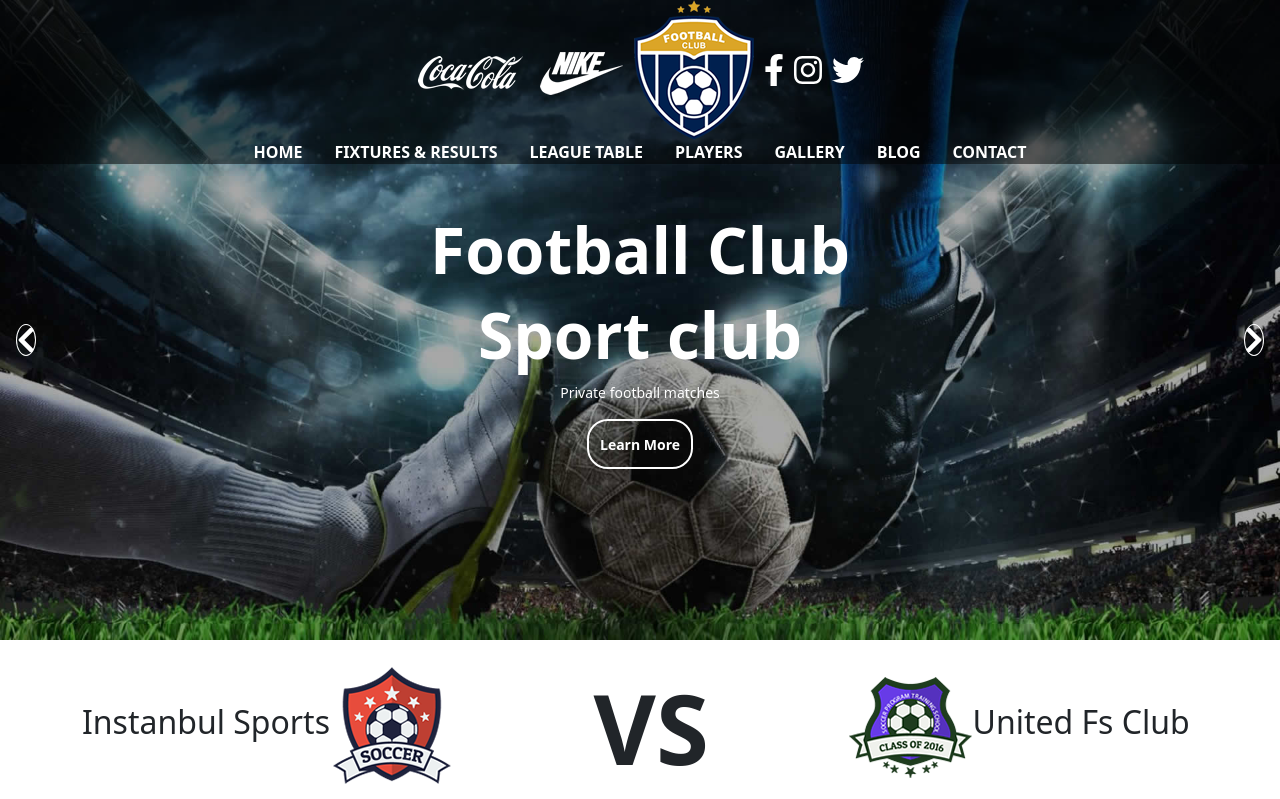
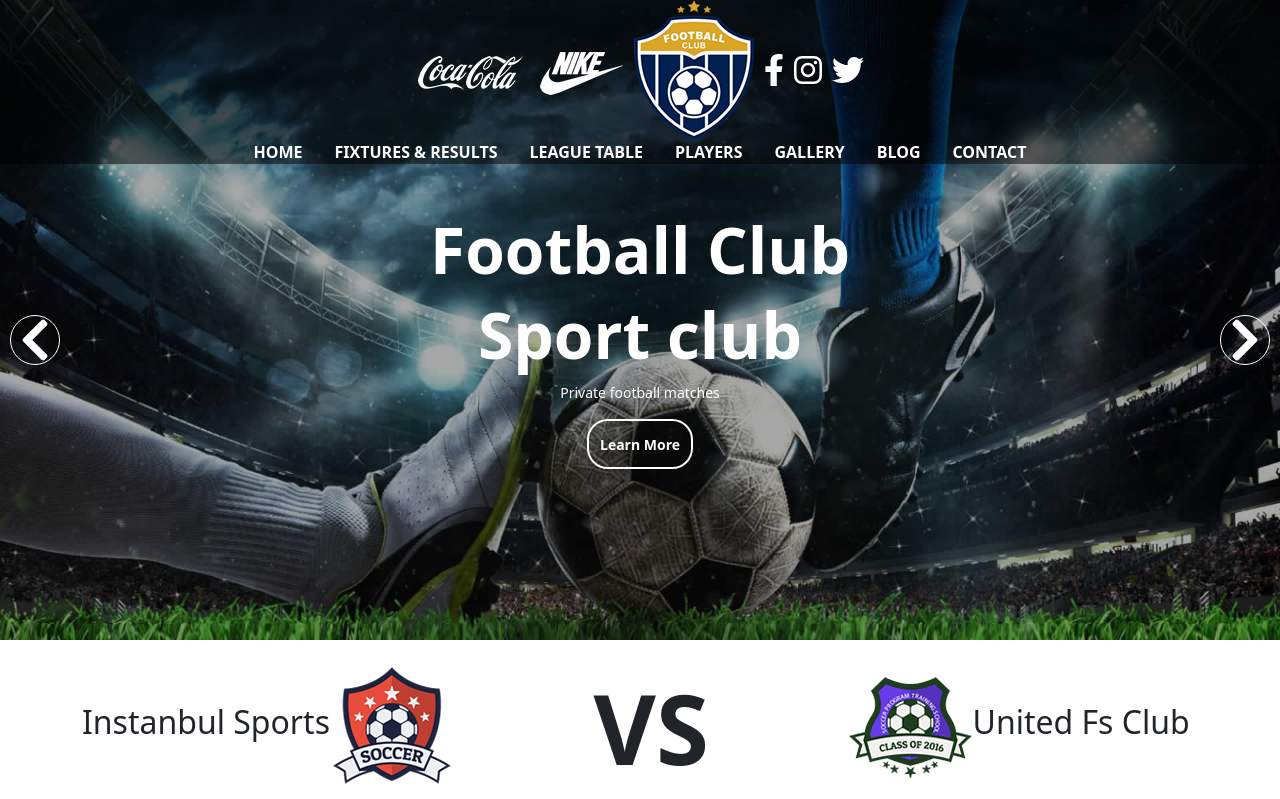
Before and after one commit to AlessioAbbati/proj-html-vuejs, a Vue app: page / in a window 1280 px wide. Shown: the top 799 px of the page. Built offline with nearby package versions, Linux system fonts and the light colour scheme.

Commit message:
mod chevron header

```diff
--- a/src/components/AppHeader.vue
+++ b/src/components/AppHeader.vue
@@ -69,14 +69,18 @@
             </nav>
         </div>
         <div class="carousel d-flex justify-content-between align-items-center">
-            <font-awesome-icon class="chevron" :icon="['fas', 'chevron-left']" />
+            <div class="chevron_circle">
+                <font-awesome-icon class="chevron" :icon="['fas', 'chevron-left']" />
+            </div>
             <div class="text d-flex flex-column align-items-center">
                 <h1>Football Club</h1>
                 <h1>Sport club</h1>
                 <small>Private football matches</small>
                 <button><small>Learn More</small></button>
             </div>
-            <font-awesome-icon class="chevron" :icon="['fas', 'chevron-right']" />
+            <div class="chevron_circle">
+                <font-awesome-icon class="chevron" :icon="['fas', 'chevron-right']" />
+            </div>
         </div>
     </header>
 </template>
@@ -114,12 +118,22 @@
             font-weight: 600;
         }
     }
-        .chevron {
-           color: white;
-           border: 1px solid white;
-           border-radius: 100%;
-           font-size: 2rem;
-           margin: 0 1rem;
+        .chevron_circle {
+            position: relative;
+            width: 70px;
+            height: 70px;
+           .chevron {
+                color: white;
+                border: 1px solid white;
+                position: absolute;
+                top: 50%;
+                left: 50%;
+                transform: translate(-50%, -50%);
+                border-radius: 50%;
+                width: 50px;
+                height: 50px;
+                box-sizing: border-box;
+           }
         }
     }
 }
```
